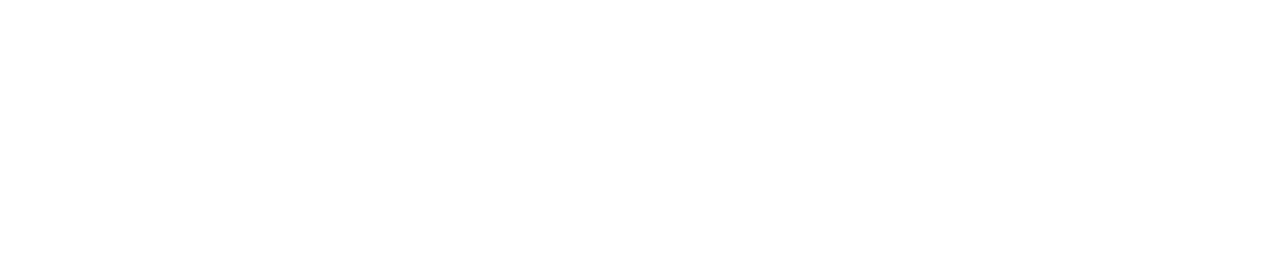
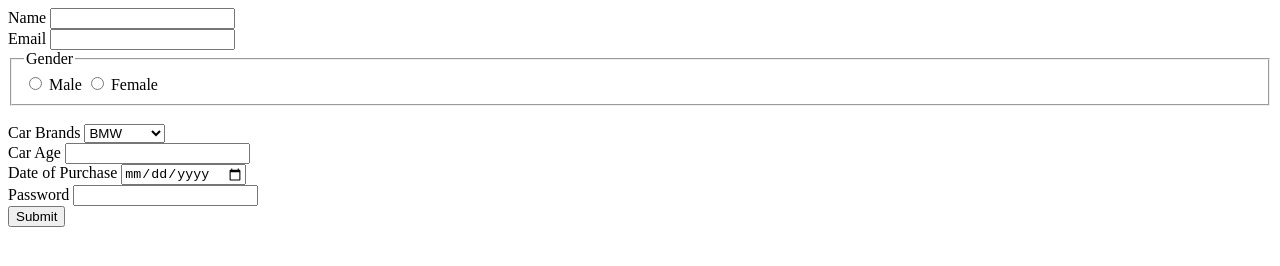
Before and after one commit to acciojob/car-insurance-form-Iram-emir, a website: page main.html in a window 1280 px wide. Drawn offline with Linux system fonts and the light colour scheme.

Commit message:
created a submission

```diff
--- a/main.html
+++ b/main.html
@@ -8,6 +8,46 @@
 
 <body>
 	<!-- the entire body must be written by student -->
+	<form method="post">
+    <label for="name">Name</label>
+    <input type="text" id="name" name="name" required>
+    <br>
+
+    <label for="email">Email</label>
+    <input type="email" id="email" name="email" required>
+    <br>
+
+    <fieldset>
+        <legend>Gender</legend>
+        <input type="radio" id="male" name="gender" value="male" required>
+        <label for="male">Male</label>
+        <input type="radio" id="female" name="gender" value="female" required>
+        <label for="female">Female</label>
+    </fieldset>
+    <br>
+
+    <label for="cars">Car Brands</label>
+    <select id="cars" name="cars">
+        <option value="BMW">BMW</option>
+        <option value="Audi">Audi</option>
+        <option value="Mercedes">Mercedes</option>
+    </select>
+    <br>
+
+    <label for="carage">Car Age</label>
+    <input type="number" id="carage" name="carage" required>
+    <br>
+
+    <label for="dop">Date of Purchase</label>
+    <input type="date" id="dop" name="dop" required>
+    <br>
+
+    <label for="password">Password</label>
+    <input type="password" id="password" name="password" required>
+    <br>
+
+    <button type="submit">Submit</button>
+</form>
     <script type="text/javascript" src="./script.js">
 </script>
 
```
